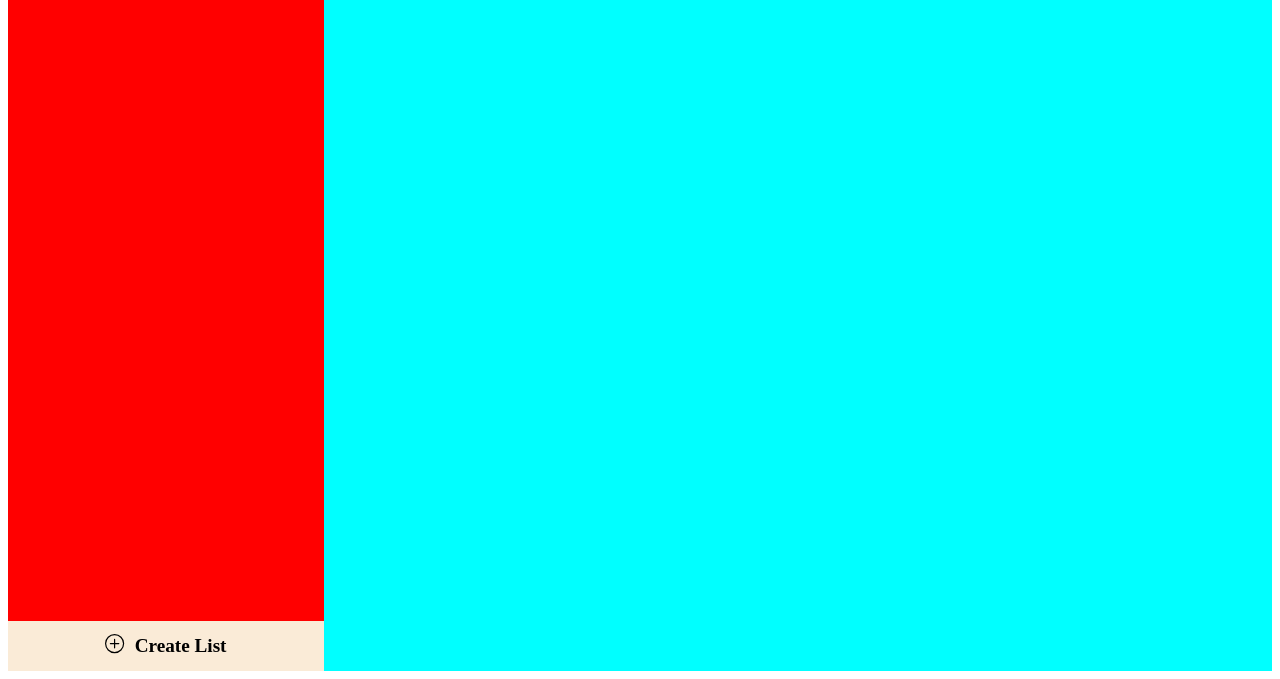
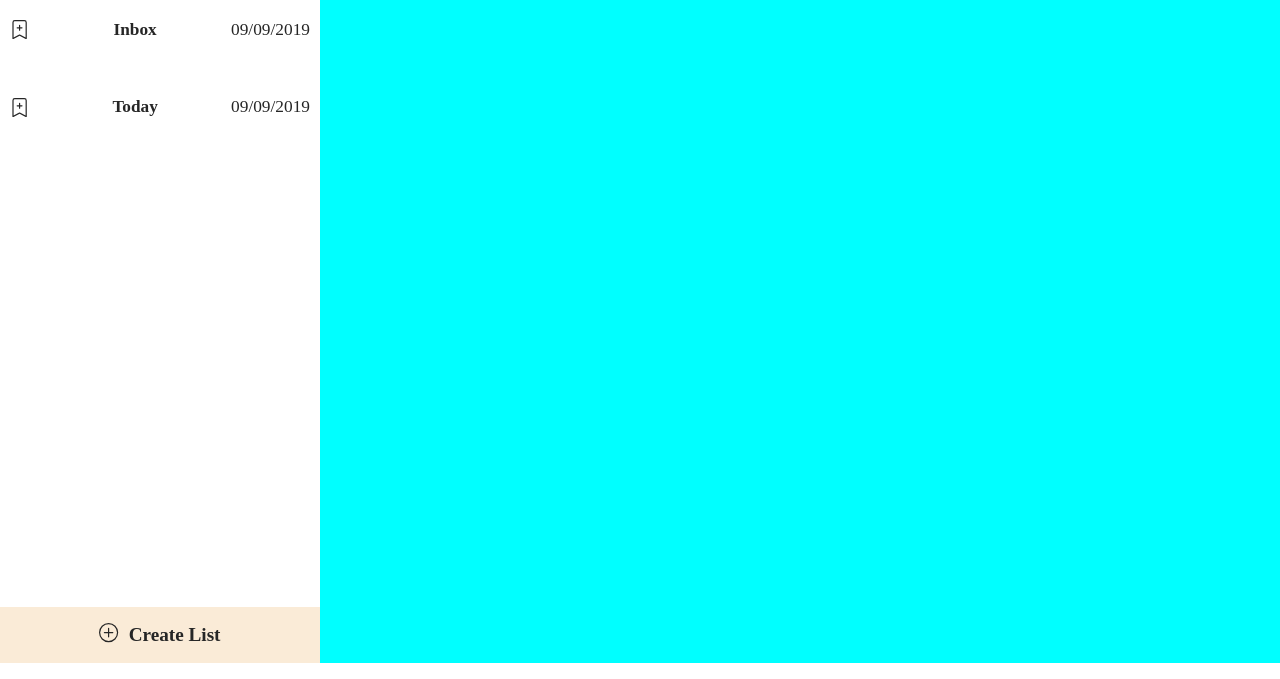
Before and after one commit to lesleyfon/Todo-gatsby-tutorial-, a Gatsby site: page / in a window 1280 px wide. Shown: the part 137-816 px from the top of the page. Built offline with nearby package versions, Linux system fonts and the light colour scheme; Gatsby itself is replaced by a stand-in of ours.

Commit message:
Styled the list items for the categories

```diff
--- /dev/null
+++ b/src/components/Aside/Body/Category.css
@@ -0,0 +1,22 @@
+.list-main{
+    height: 75%;
+    overflow-x: hidden;
+    overflow-x: auto;
+    width: 100%;
+}
+
+.items{
+    display: flex;
+    align-content: center;
+    align-items: center;
+    justify-content: space-between;
+    font-size: 1.3rem;
+
+    padding: 0 10px;
+}
+
+.items:hover {
+    background-color: #E0EEFA;
+    transition: ease-in-out;
+    transition-duration: .3s;
+}
--- a/src/components/Aside/Body/CategoryList.jsx
+++ b/src/components/Aside/Body/CategoryList.jsx
@@ -0,0 +1,42 @@
+import React,{ useState, useEffect}from 'react';
+import {connect} from 'react-redux';
+import './Category.css'
+import { BookmarkPlus } from 'react-bootstrap-icons';
+
+function CategoryList(props) {
+    const [category, setCategory]  = useState([]) ;
+
+    useEffect(() => {
+        setCategory(props.category)
+    }, [props.category])
+
+    //Render Categories
+    const renderCat = () =>{
+        console.log(category)
+        if(category.length <= 0){
+            return <div>
+                <p>No new categories</p>
+            </div>
+        }else{
+
+            return category.map((items, i) => <div key={i} className='items'>
+            <BookmarkPlus />
+            <h5>{items.name} </h5>
+        <small className='date'> {items.date}</small>
+            </div>)
+
+        }
+    }
+    return (
+        <div className='list-main'>
+            {renderCat()}
+        </div>
+    )
+}
+
+const mapStateToProps = state => {
+    return {
+        category: state.todocategories.category
+    }
+}
+export default connect(mapStateToProps, {})(CategoryList)
--- a/src/components/Aside/Footer/Footer.css
+++ b/src/components/Aside/Footer/Footer.css
@@ -1,7 +1,7 @@
 .footer{
     bottom: 0;
     left: 0;
-    height: 50px;
+    height: 7%;
     position: relative;
     background-color: antiquewhite;
     display: flex;
--- a/src/components/Aside/Header/Header.css
+++ b/src/components/Aside/Header/Header.css
@@ -1,6 +1,6 @@
 .header{
     width: 100% fit-content;
-    height: 100px;
+    height: 15%;
     position: relative;
     top: 0;
     left: 0;
@@ -73,6 +73,8 @@
     position: relative;
     height: 47%;
     padding: 5px;
+    border-bottom: 1px solid gray;
+
 }
 
 .bottom .name-tag{
--- a/src/components/Aside/List.css
+++ b/src/components/Aside/List.css
@@ -1,6 +1,5 @@
 .list{
     width: 100% ;
-    background-color: red;
     height: 100%;
     flex-wrap: wrap;
     display: flex;
--- a/src/components/Aside/List.jsx
+++ b/src/components/Aside/List.jsx
@@ -2,11 +2,13 @@ import React from 'react';
 import './List.css';
 import Header from './Header/Header';
 import Footer from './Footer/Footer';
+import CategoryList from './Body/CategoryList';
 
 function List() {
     return (
         <div className='list'>
             <Header />
+            <CategoryList />
             <Footer />
         </div>
     )
--- a/src/pages/index.css
+++ b/src/pages/index.css
@@ -1,3 +1,7 @@
+body{
+    margin: 0px;
+    color:rgb(38, 38, 38);
+}
 .app{
     max-width: 100%;
     height: 100vh;
```
